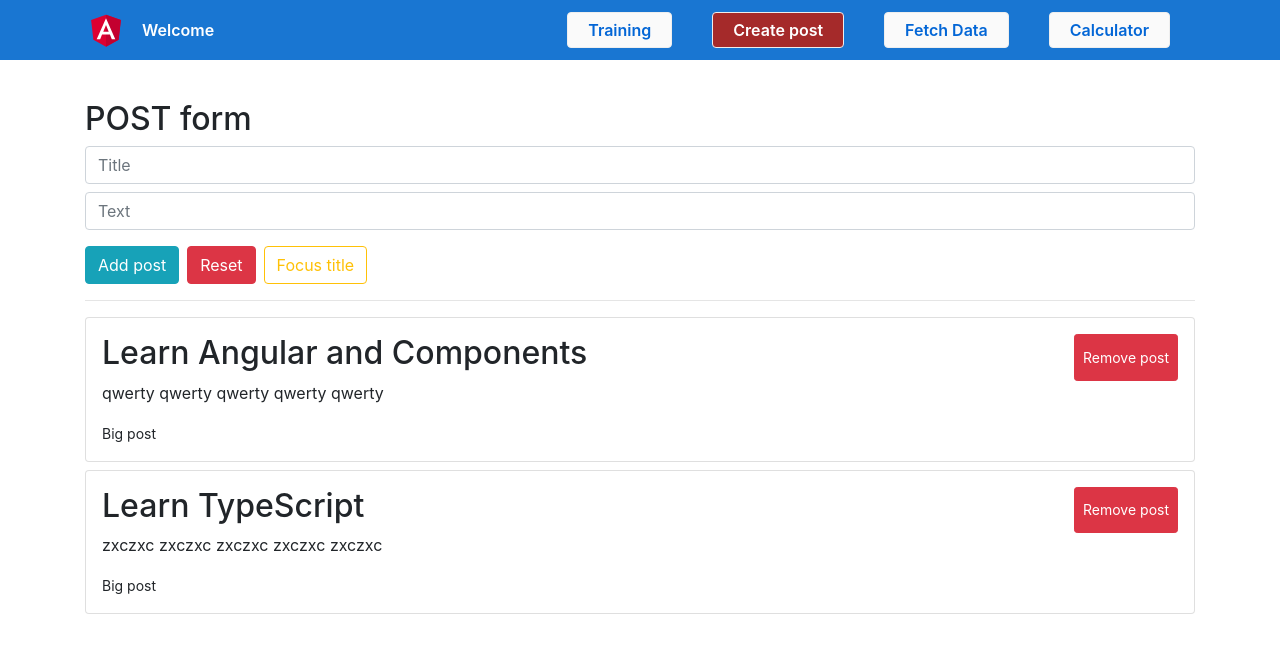
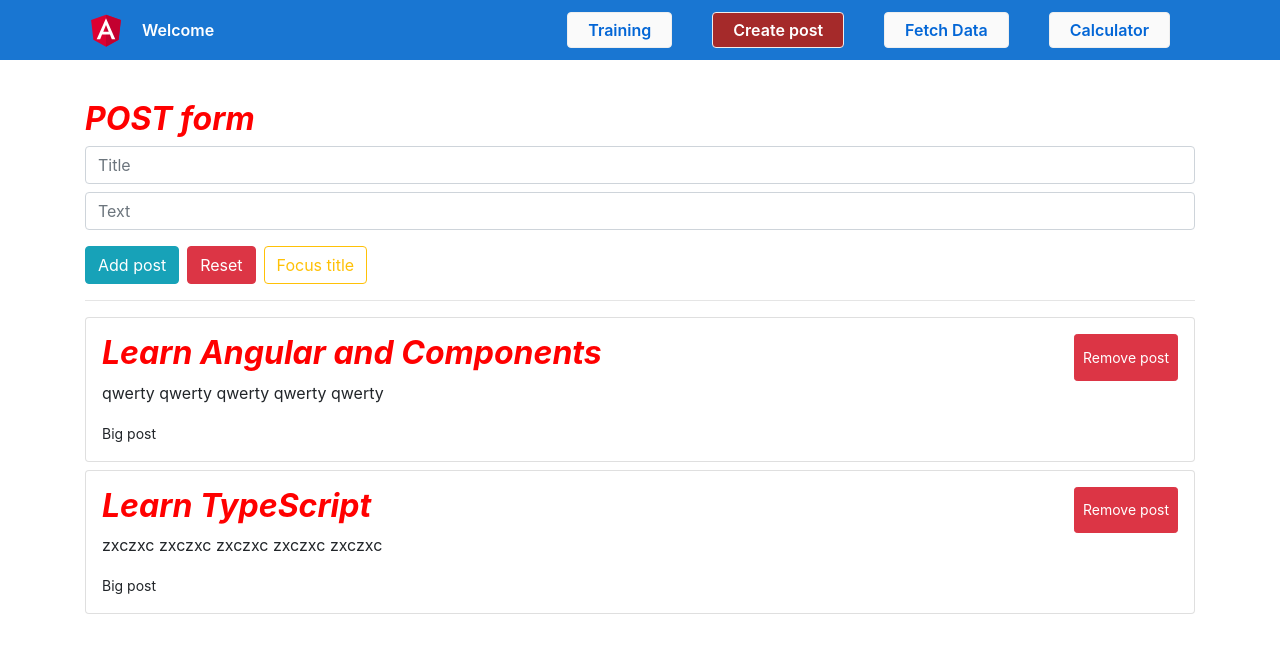
Before and after one commit to ErikKopcha/angular-mn-w, an Angular app: page /post-main in a window 1280 px wide. Shown: the top 650 px of the page. Built offline with nearby package versions, Linux system fonts and the light colour scheme.

Commit message:
ViewEncapsulation style

```diff
--- a/src/app/posts/post/post.component.css
+++ b/src/app/posts/post/post.component.css
@@ -0,0 +1,5 @@
+h2 {
+  font-weight: bold;
+  font-style: italic;
+  color: red;
+}
--- a/src/app/posts/post/post.component.ts
+++ b/src/app/posts/post/post.component.ts
@@ -14,7 +14,8 @@ import {
   OnDestroy,
   OnInit,
   Output,
-  SimpleChanges
+  SimpleChanges,
+  ViewEncapsulation
 } from "@angular/core";
 import {Post} from "../post-main/post-main.component"; // принимаем параметры из post-main.component
 
@@ -22,7 +23,8 @@ import {Post} from "../post-main/post-main.component"; // принимаем п
   selector: 'app-post',
   templateUrl: './post.component.html',
   styleUrls: ['./post.component.css'],
-  changeDetection: ChangeDetectionStrategy.OnPush // only for @Input changes
+  changeDetection: ChangeDetectionStrategy.OnPush, // only for @Input changes
+  encapsulation: ViewEncapsulation.None
 })
 export class PostComponent implements
   OnInit,
```
